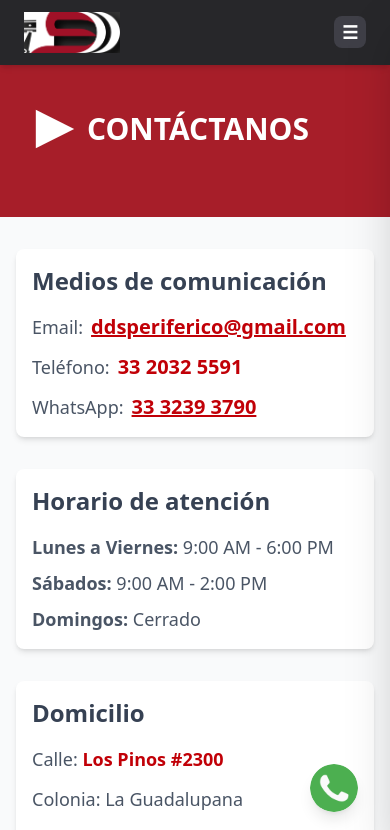
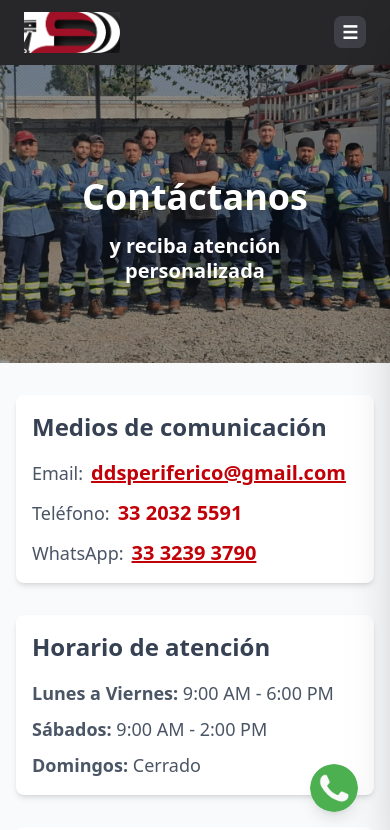
Before and after one commit to LegaspiRicardo/Diesel-Dynamic-Service, a React (Vite) app: page /contacto in a window 390 px wide. Shown: the top 830 px of the page. Built offline with nearby package versions, Linux system fonts and the light colour scheme; the HTML template or start-up script is replaced by a standard one.

Commit message:
Add files via upload

```diff
--- a/src/pages/Contacto.tsx
+++ b/src/pages/Contacto.tsx
@@ -5,24 +5,24 @@ import ContactForm from "../components/ContactForm";
 export default function Contacto() {
     return (
         <div className="min-h-screen bg-gray-50 ">
-            {/* Header */}
-            <section className="bg-red-800/90 py-8">
-                <div className="container mx-auto px-4">
-                    <div className="flex items-center mb-6 w-11/12 mx-auto">
-                        <svg
-                            className="w-12 h-16 text-white mr-2 inline-block transform rotate-90"
-                            fill="currentColor"
-                            viewBox="0 0 20 20"
-                            xmlns="http://www.w3.org/2000/svg"
-                        >
-                            <path d="M10 2 L18 18 H2 Z" />
-                        </svg>
-                        <h1 className="text-3xl md:text-4xl font-bold text-white uppercase">
-                            Contáctanos
-                        </h1>
-                    </div>
+            {/* Hero Section para Galería */}
+            <div
+                className="relative bg-cover bg-center bg-no-repeat text-white py-16 lg:py-20"
+                style={{ backgroundImage: "url('images/ddsfotos/equipoDDS.jpg')" }}
+            >
+                {/* Overlay ajustable para balance perfecto */}
+                <div className="absolute inset-0 bg-black/40"></div>
+
+                <div className="relative w-11/12 mx-auto px-6 text-center  z-10">
+                    <h1 className="text-4xl md:text-5xl lg:text-6xl font-bold pt-12 drop-shadow-lg">
+                        Contáctanos
+                    </h1>
+                    <p className="text-xl md:text-2xl lg:text-3xl font-semibold my-4 max-w-2xl mx-auto drop-shadow-md leading-tight">
+                        y reciba atención personalizada
+                    </p>
+
                 </div>
-            </section>
+            </div>
 
             <BotonWhats />
 
--- a/src/pages/Galeria.tsx
+++ b/src/pages/Galeria.tsx
@@ -1,4 +1,5 @@
 // src/pages/Galeria.tsx
+import { useState } from "react";
 import BotonWhats from "../components/BotonWhats";
 
 const imagenesGaleria = [
@@ -57,6 +58,16 @@ const categorias = [
 ];
 
 export default function Galeria() {
+    const [categoriaActiva, setCategoriaActiva] = useState("todas");
+
+    const imagenesFiltradas = categoriaActiva === "todas"
+        ? imagenesGaleria
+        : imagenesGaleria.filter(imagen => imagen.categoria === categoriaActiva);
+
+    const handleFiltrar = (categoriaId: string) => {
+        setCategoriaActiva(categoriaId);
+    };
+
     return (
         <section>
             {/* Botón Whatsapp*/}
@@ -75,39 +86,31 @@ export default function Galeria() {
                     <p className="text-xl mb-8 max-w-3xl mx-auto">
                         Conozca nuestras instalaciones y trabajos
                     </p>
-                    <a
-                        href="https://api.whatsapp.com/send?phone=523332393790&text=Hola,%20me%20gustaría%20agendar%20una%20visita%20a%20sus%20instalaciones"
-                        target="_blank"
-                        rel="noopener noreferrer"
-                    >
-                    </a>
                 </div>
             </div>
-
-
 
             {/* Galería de Imágenes */}
             <section className="w-11/12 mx-auto bg-gray-50 py-12 rounded-xl">
 
-                {/* Filtros de Categorías */}
-                <div className="flex flex-wrap justify-center gap-4 mb-8 px-6">
+                {/* BOTONES DE FILTRO */}
+                <div className="flex flex-wrap justify-center gap-4 mb-8 md:px-6 ">
                     {categorias.map((categoria) => (
                         <button
                             key={categoria.id}
-                            className="px-6 py-2 bg-white border border-red-800 text-red-800 rounded-lg hover:bg-red-800 hover:text-white transition-colors font-semibold"
-                            onClick={() => {
-                                // Aquí iría la lógica para filtrar las imágenes
-                                console.log(`Filtrar por: ${categoria.id}`);
-                            }}
+                            className={`px-6 py-2 border border-red-800 rounded-lg transition-colors font-semibold ${categoriaActiva === categoria.id
+                                    ? "bg-red-800 text-white"
+                                    : "bg-white text-red-800 hover:bg-red-800 hover:text-white"
+                                }`}
+                            onClick={() => handleFiltrar(categoria.id)}
                         >
                             {categoria.nombre}
                         </button>
                     ))}
                 </div>
 
-                {/* Grid de Imágenes */}
+                {/* GRID DE IMÁGENES */}
                 <div className="grid grid-cols-1 md:grid-cols-2 lg:grid-cols-3 gap-6 px-6">
-                    {imagenesGaleria.map((imagen, index) => (
+                    {imagenesFiltradas.map((imagen, index) => (
                         <div
                             key={index}
                             className="bg-white rounded-lg shadow-lg overflow-hidden hover:shadow-xl transition-shadow duration-300"
@@ -117,6 +120,7 @@ export default function Galeria() {
                                     src={imagen.src}
                                     alt={imagen.alt}
                                     className="w-full h-64 object-cover hover:scale-105 transition-transform duration-300"
+                                    loading="lazy"
                                 />
                             </div>
                             <div className="p-4">
@@ -129,8 +133,8 @@ export default function Galeria() {
                     ))}
                 </div>
 
-                {/* Mensaje si no hay imágenes */}
-                {imagenesGaleria.length === 0 && (
+                {/* MENSAJE CUANDO NO HAY IMÁGENES */}
+                {imagenesFiltradas.length === 0 && (
                     <div className="text-center py-12">
                         <p className="text-gray-500 text-lg">No hay imágenes disponibles en esta categoría.</p>
                     </div>
@@ -140,7 +144,7 @@ export default function Galeria() {
             {/* Llamada a la acción final */}
             <div className="bg-red-800/90 text-white py-12">
                 <div className="max-w-4xl mx-auto text-center px-6">
-                    <h2 className="text-3xl font-bold mb-4">¿Busca mantenimiento para su flota?</h2>
+                    <h2 className="text-3xl font-bold mb-4">¿Busca mantenimiento para su flotilla?</h2>
                     <p className="text-xl mb-6">
                         Contamos con el equipo y experiencia para atenderlo
                     </p>
```
